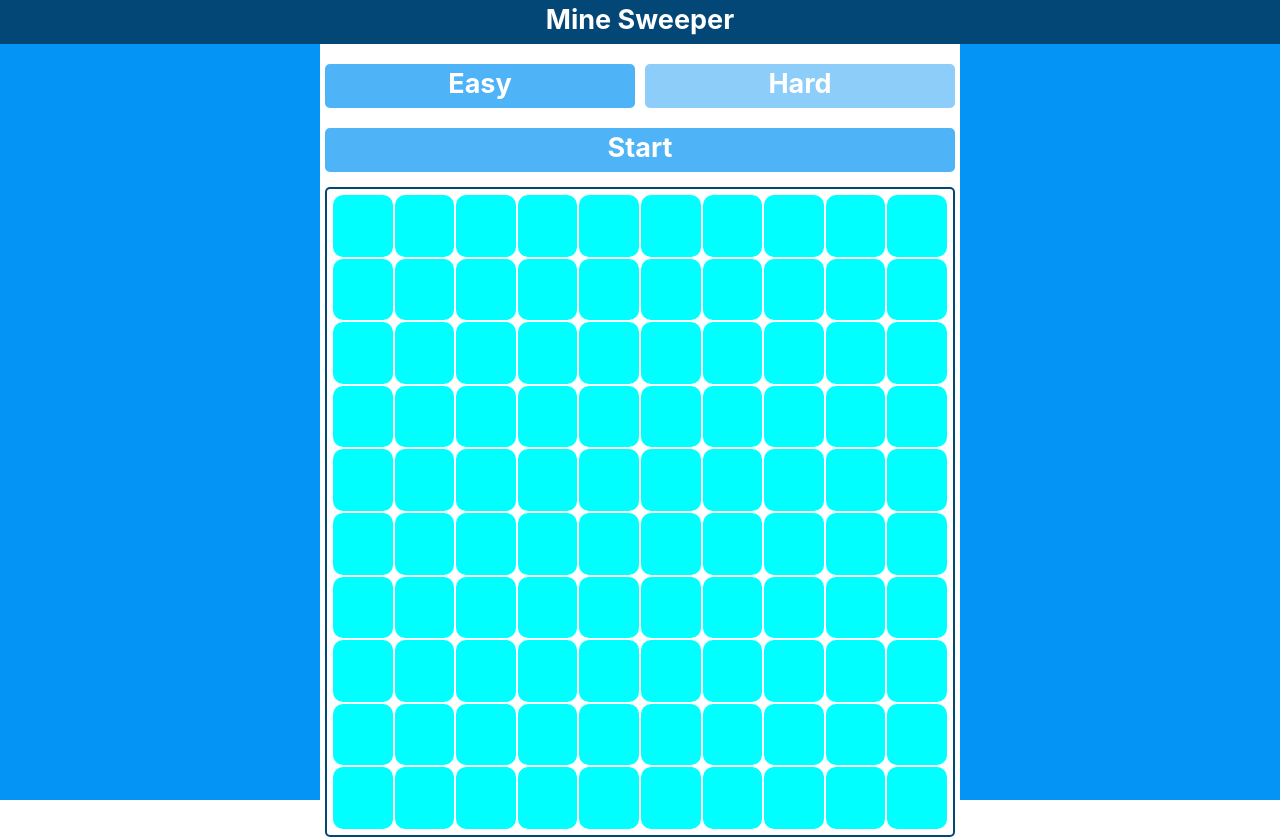
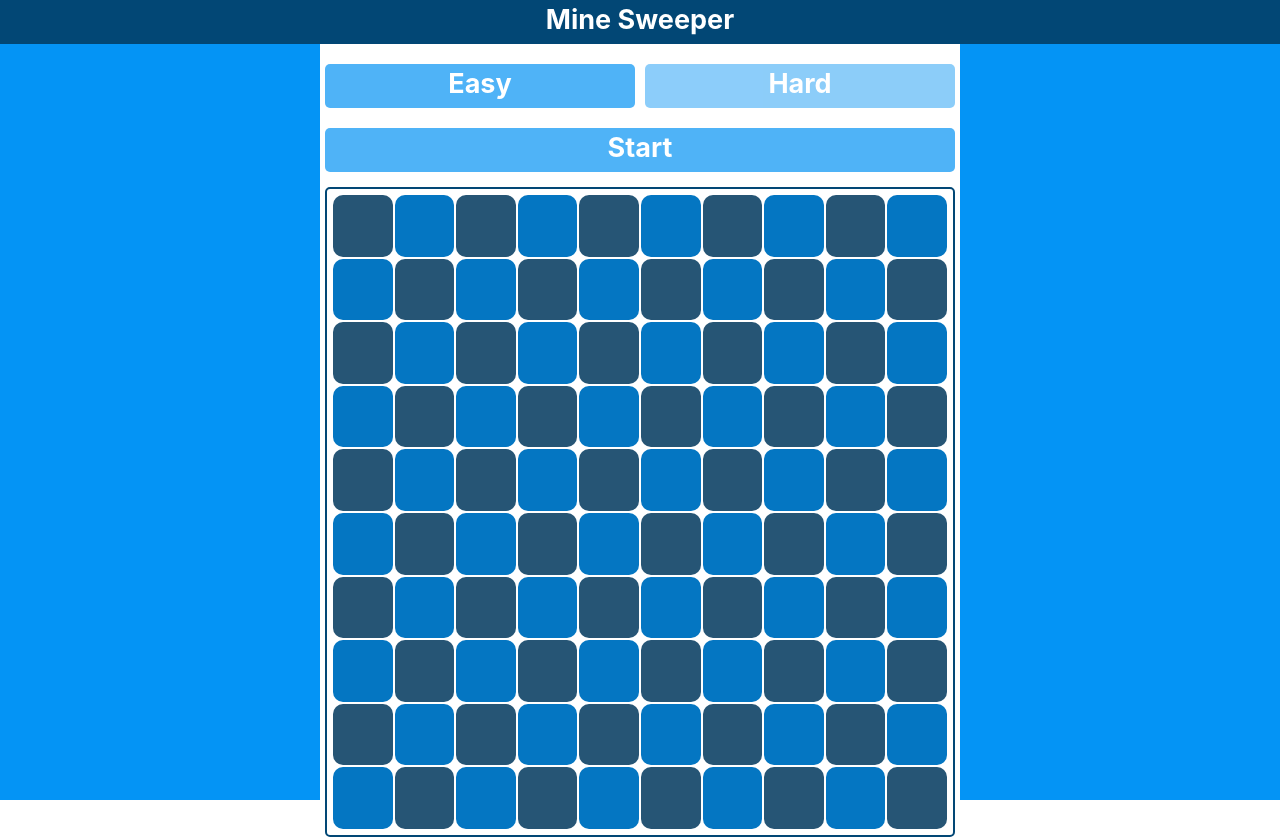
Before and after one commit to Tijunel/mine-sweep, a React app: page / in a window 1280 px wide. Built offline with nearby package versions, Linux system fonts and the light colour scheme.

Commit message:
Added plaid

```diff
--- a/src/game/game.js
+++ b/src/game/game.js
@@ -1,11 +1,11 @@
 import React from 'react';
-import PlayArea from './playArea';
+import TileArea from './tileArea';
 
 export default class Game extends React.Component {
     render = () => {
         return (
             <div id="game">
-                <PlayArea difficulty={this.props.difficulty}/>
+                <TileArea difficulty={this.props.difficulty}/>
             </div>
         );
     }
--- a/src/game/playArea.js
+++ /dev/null
@@ -1,38 +0,0 @@
-import React from 'react';
-import TileArea from './tileArea';
-import { Container } from 'react-bootstrap';
-import '../styling/playArea.css';
-
-export default class PlayArea extends React.Component {
-    constructor(props) {
-        super(props);
-        this.widthRef = React.createRef();
-        this.state = {
-            width: 0
-        }
-    }
-
-    componentDidMount = () => {
-        this.setState({
-            width: this.widthRef.current.width
-        }, window.addEventListener('resize', this.handleResize));
-    }
-
-    handleResize = () => {
-        this.setState({
-            width: this.widthRef.current.offsetWidth
-        });
-    }
-
-    render = () => {
-        return (
-            <div id="play-area">
-                <Container>
-                    <div id="game-border" ref={this.widthRef}>
-                        <TileArea width={this.state.width} difficulty={this.props.difficulty}/>
-                    </div>
-                </Container>
-            </div>
-        )
-    }
-}
--- a/src/game/tile.js
+++ b/src/game/tile.js
@@ -8,7 +8,7 @@ export default class Tile extends React.Component {
 
     render = () => {
         return (
-            <div id="tile">
+            <div id="tile" style={{backgroundColor: this.props.colour}}>
 
             </div>
         );
--- a/src/game/tileArea.js
+++ b/src/game/tileArea.js
@@ -15,7 +15,7 @@ export default class TileArea extends React.Component {
     }
 
     componentDidUpdate = (prevProps) => {
-        if(prevProps !== this.props) {
+        if (prevProps !== this.props) {
             this.tiles = [];
             this.info = [];
             this.generateTiles();
@@ -24,30 +24,39 @@ export default class TileArea extends React.Component {
 
     generateTiles = () => {
         let cols = (this.props.difficulty) ? 10 : 30;
-        for(var i = 0; i < cols; i++) {
+        for (var i = 0; i < cols; i++) {
             this.tiles[i] = [];
-            for(var j = 0; j < cols; j++) {
+            for (var j = 0; j < cols; j++) {
+                var colour = '#0476C2';
+                if(((i + 10) + j) % 2 == 0) colour = '#265575';
                 this.tiles[i].push(
-                    <Col key={(i*10)+j} style={{padding: 0, margin: 0}}>
-                        <Tile/>
+                    <Col key={(i * 10) + j} style={{ padding: 0, margin: 0 }}>
+                        <Tile row={i} col={j} colour={colour}/>
                     </Col>
                 );
             }
         }
-        for(i = 0; i < cols; i++) {
+        for (i = 0; i < cols; i++) {
             this.info.push(
-                <Row key={(i*10)} style={{width: '100%', margin: 'auto'}}>
+                <Row key={(i * 10)} style={{ width: '100%', margin: 'auto' }}>
                     {this.tiles[i]}
                 </Row>
             );
         }
+        this.forceUpdate();
     }
 
     render = () => {
         return (
-            <div id='tile-area'>
+            <div id="play-area">
                 <Container>
-                {this.info}
+                    <div id="game-border" ref={this.widthRef}>
+                        <div id='tile-area'>
+                            <Container>
+                                {this.info}
+                            </Container>
+                        </div>
+                    </div>
                 </Container>
             </div>
         );
--- a/src/index.js
+++ b/src/index.js
@@ -17,9 +17,7 @@ class App extends React.Component {
 	}
 
 	updateDifficulty = (state) => {
-		this.setState({
-			easy: state
-		});
+		this.setState({ easy: state });
 	}
 
 	render = () => {
--- a/src/styling/playArea.css
+++ /dev/null
@@ -1,8 +0,0 @@
-#play-area .container {
-    padding: 5px;
-}
-
-#play-area #game-border {
-    border: 2px solid #024775;
-    border-radius: 5px;
-}
--- a/src/styling/tile.css
+++ b/src/styling/tile.css
@@ -1,6 +1,5 @@
 #tile {
     padding-top: 100%;
-    background-color: aqua;
     margin: 1px;
     border-radius: 10px;
 }
--- a/src/styling/tileArea.css
+++ b/src/styling/tileArea.css
@@ -1,3 +1,11 @@
+#play-area .container {
+    padding: 5px;
+}
+
+#play-area #game-border {
+    border: 2px solid #024775;
+    border-radius: 5px;
+}
 
 #tile-area {
     padding: 5px;
```
